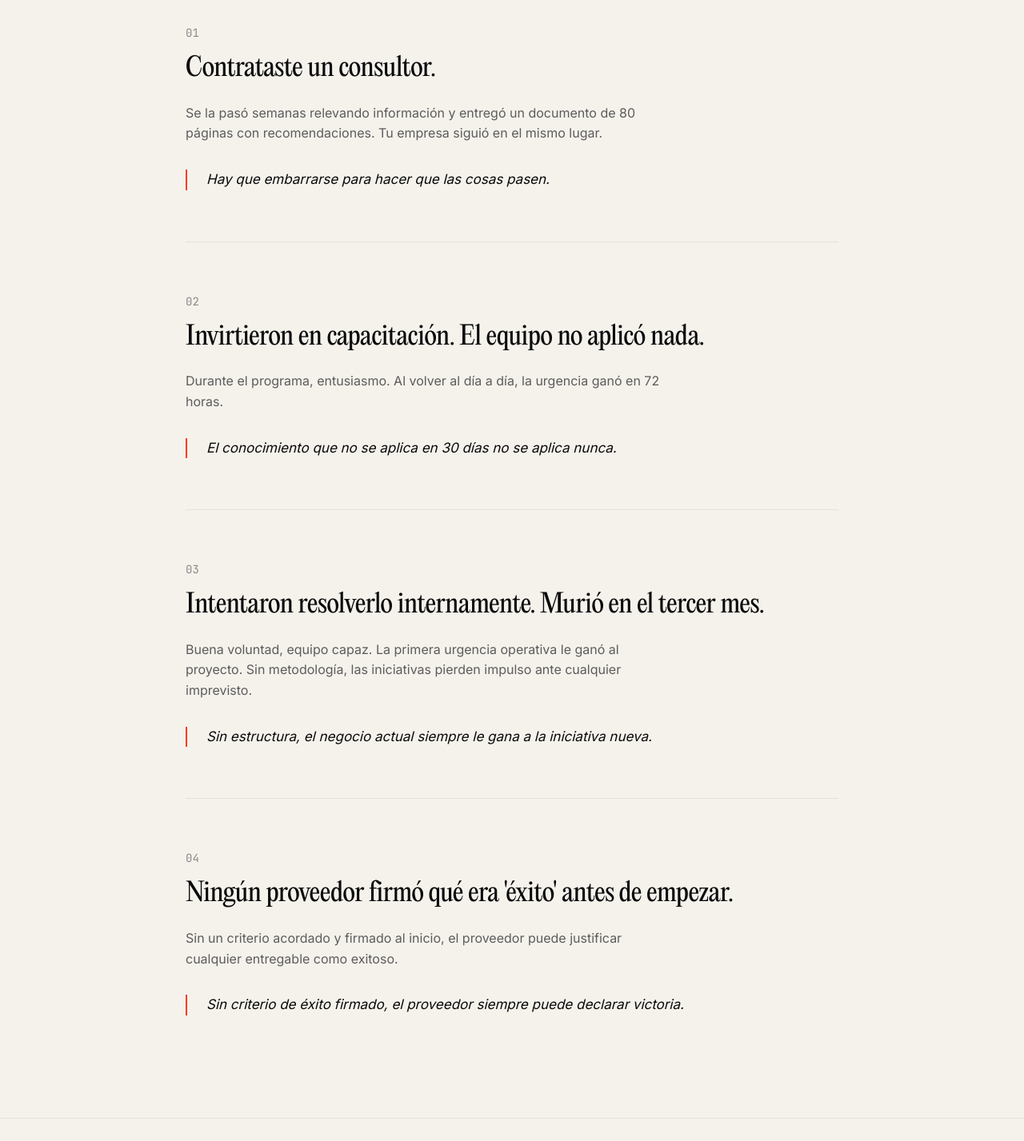
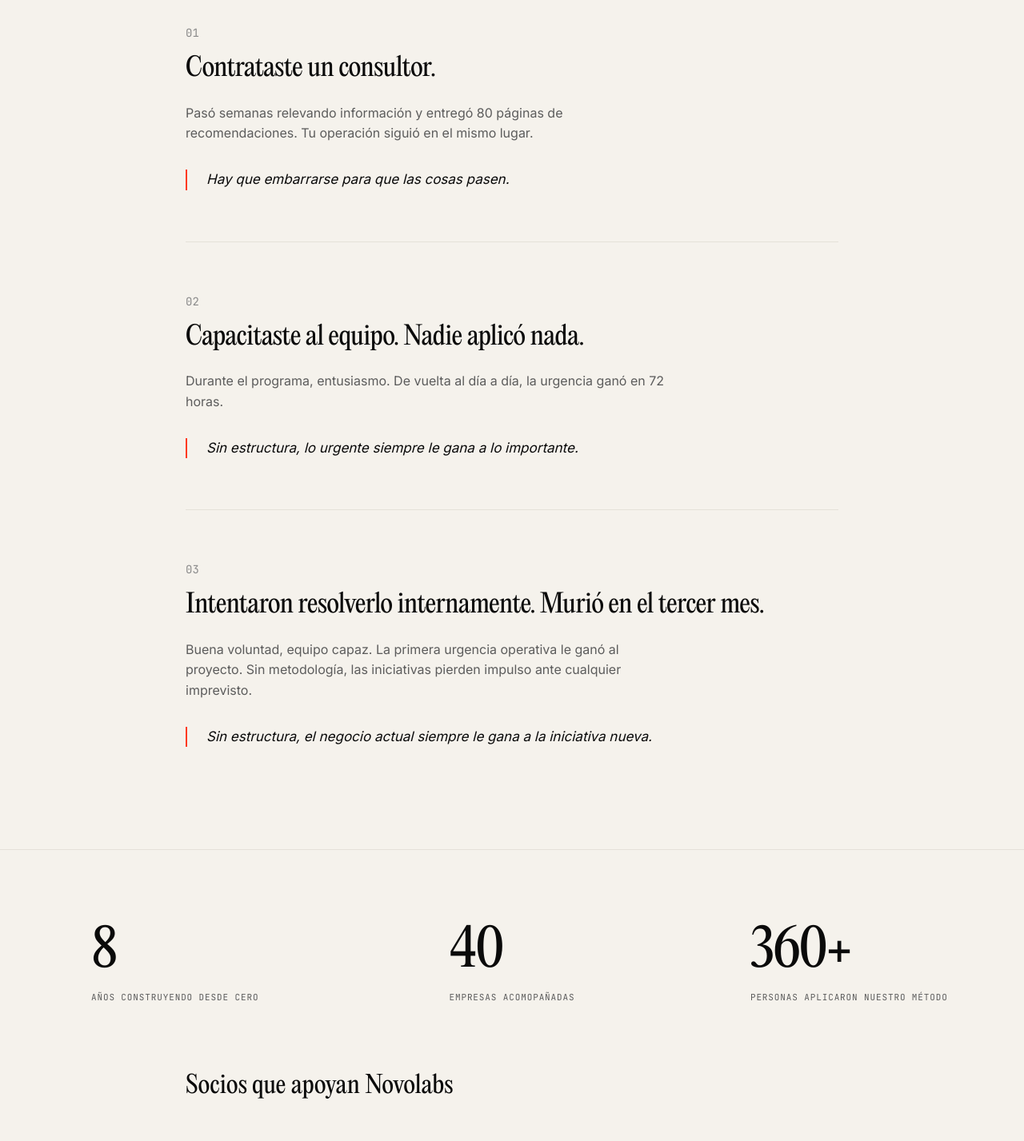
Before and after one commit to dami-novolabs/landingb2b, a Next.js app: page / in a window 1280 px wide. Shown: the part 2399-3826 px from the top of the page at 80% size. Built offline with nearby package versions, Linux system fonts and the light colour scheme.

Commit message:
feat: refine messaging in WhyNovoLabs component for clarity and impact
Co-authored-by: Dami <102418453+dami-novolabs@users.noreply.github.com>

```diff
--- a/src/components/landing/WhyNovoLabs.tsx
+++ b/src/components/landing/WhyNovoLabs.tsx
@@ -8,26 +8,20 @@ const BLOCKS = [
   {
     num: "01",
     title: "Contrataste un consultor.",
-    body: "Se la pasó semanas relevando información y entregó un documento de 80 páginas con recomendaciones. Tu empresa siguió en el mismo lugar.",
-    learning: "Hay que embarrarse para hacer que las cosas pasen.",
+    body: "Pasó semanas relevando información y entregó 80 páginas de recomendaciones. Tu operación siguió en el mismo lugar.",
+    learning: "Hay que embarrarse para que las cosas pasen.",
   },
   {
     num: "02",
-    title: "Invirtieron en capacitación. El equipo no aplicó nada.",
-    body: "Durante el programa, entusiasmo. Al volver al día a día, la urgencia ganó en 72 horas.",
-    learning: "El conocimiento que no se aplica en 30 días no se aplica nunca.",
+    title: "Capacitaste al equipo. Nadie aplicó nada.",
+    body: "Durante el programa, entusiasmo. De vuelta al día a día, la urgencia ganó en 72 horas.",
+    learning: "Sin estructura, lo urgente siempre le gana a lo importante.",
   },
   {
     num: "03",
     title: "Intentaron resolverlo internamente. Murió en el tercer mes.",
     body: "Buena voluntad, equipo capaz. La primera urgencia operativa le ganó al proyecto. Sin metodología, las iniciativas pierden impulso ante cualquier imprevisto.",
     learning: "Sin estructura, el negocio actual siempre le gana a la iniciativa nueva.",
-  },
-  {
-    num: "04",
-    title: "Ningún proveedor firmó qué era 'éxito' antes de empezar.",
-    body: "Sin un criterio acordado y firmado al inicio, el proveedor puede justificar cualquier entregable como exitoso.",
-    learning: "Sin criterio de éxito firmado, el proveedor siempre puede declarar victoria.",
   },
 ];
 
```
